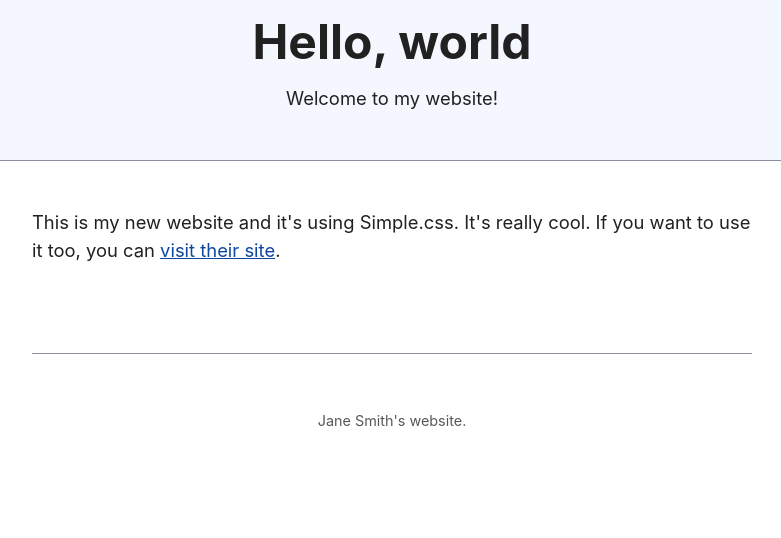
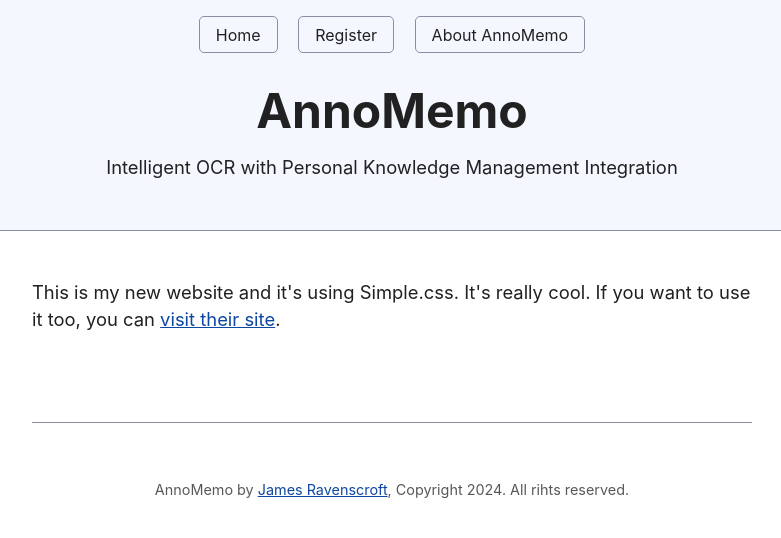
Before and after one commit to ravenscroftj/annomemo, a FastAPI app: template templates/main.html in a window 1280 px wide. Shown: the top 538 px of the page, without its empty margins (248-1029 px from the left). Run offline with FastAPI, Linux system fonts and the light colour scheme; the template is opened without the code that fills it, so the values that code supplies are empty.

```diff
--- a/src/annomemo/webapp/views/__init__.py
+++ b/src/annomemo/webapp/views/__init__.py
@@ -1,6 +1,8 @@
 from ..app import app, templates
 
+from . import auth
 
-@app.route('/')
+
+@app.route("/")
 async def index(req):
-    return templates.TemplateResponse(req, 'main.html', context={})
+    return templates.TemplateResponse(req, "main.html", context={})
--- a/templates/main.html
+++ b/templates/main.html
@@ -8,8 +8,13 @@
   </head>
   <body>
     <header>
-      <h1>Hello, world</h1>
-      <p>Welcome to my website!</p>
+      <nav>
+        <a href="/">Home</a>
+        <a href="/register">Register</a>
+        <a href="/about">About AnnoMemo</a>
+      </nav>
+      <h1>AnnoMemo</h1>
+      <p>Intelligent OCR with Personal Knowledge Management Integration</p>
     </header>
 
     <main>
@@ -21,7 +26,7 @@
     </main>
 
     <footer>
-      <p>Jane Smith's website.</p>
+      <p>AnnoMemo by <a href="https://jamesravey.me">James Ravenscroft</a>, Copyright 2024. All rihts reserved.</p>
     </footer>
   </body>
 </html>
```
Also changed, not shown: src/annomemo/webapp/views/auth.py (added, +7 -0 lines).
